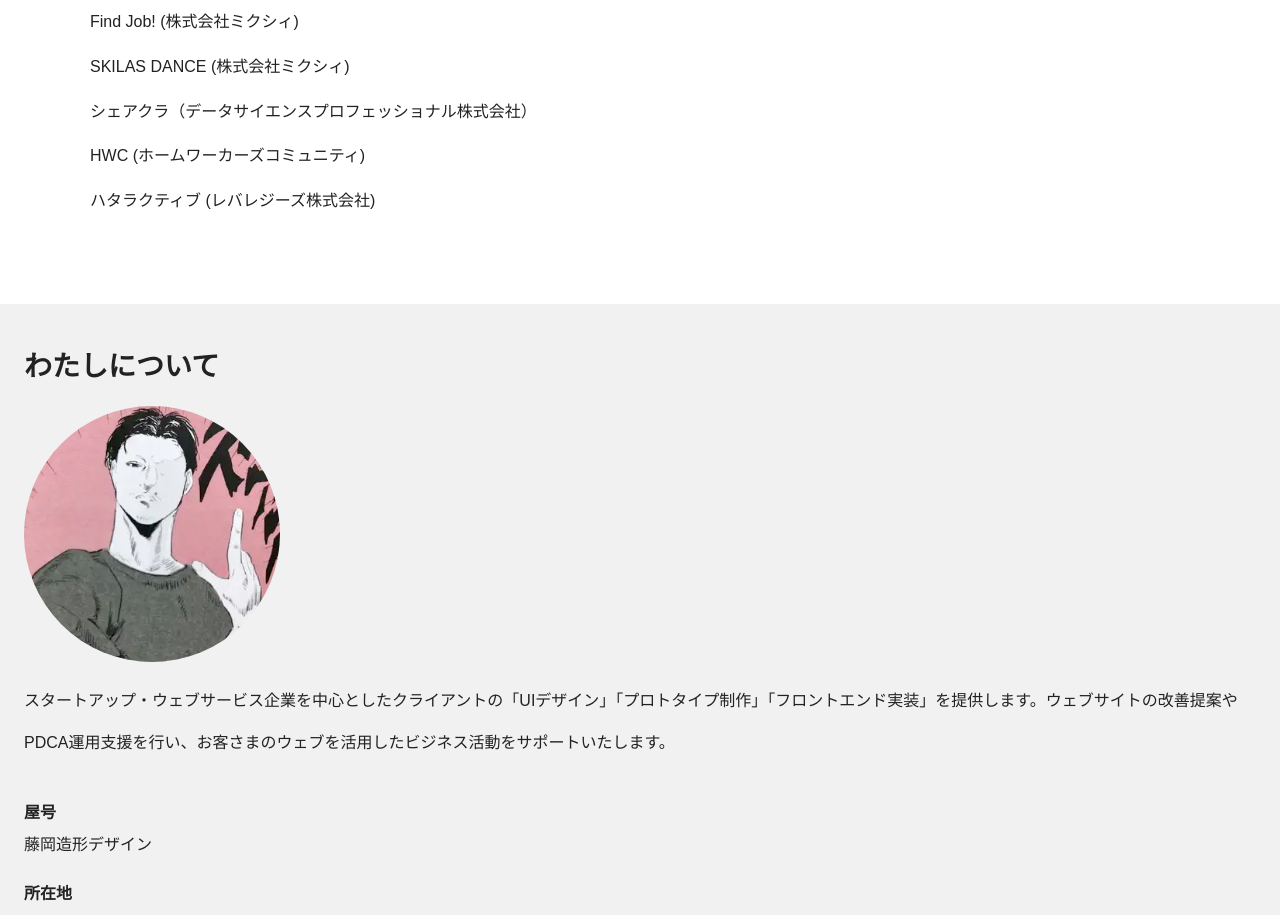
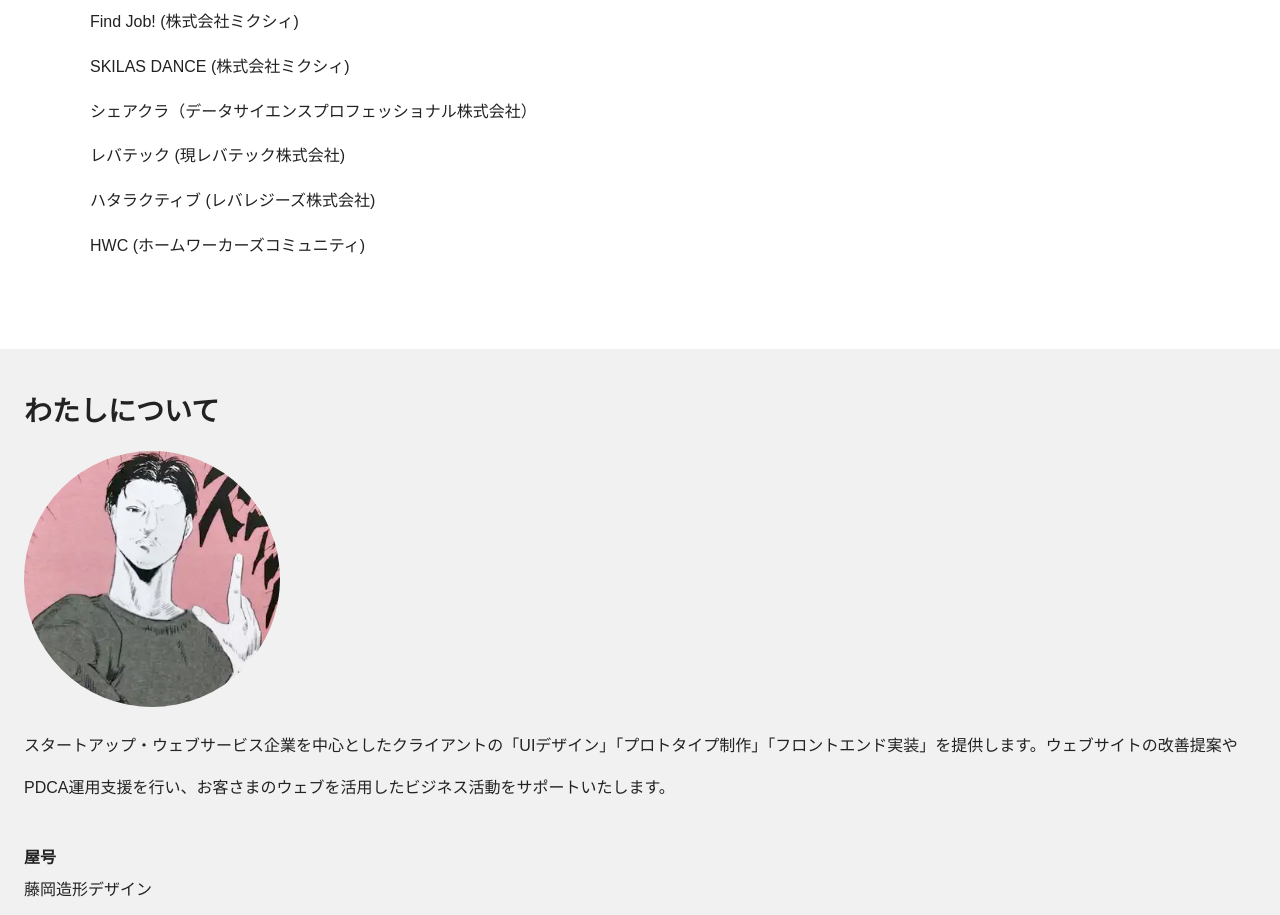
Before and after one commit to h-fujioka11/nextjs, a Next.js app: page / in a window 1280 px wide. Shown: the part 1640-2555 px from the top of the page. Built offline with nearby package versions, Linux system fonts and the light colour scheme.

Commit message:
fix_text

```diff
--- a/pages/index.js
+++ b/pages/index.js
@@ -63,8 +63,9 @@
                 <li>Find Job! (株式会社ミクシィ)</li>
                 <li>SKILAS DANCE (株式会社ミクシィ)</li>
                 <li>シェアクラ（データサイエンスプロフェッショナル株式会社）</li>
+                <li>レバテック (現レバテック株式会社)</li>
+                <li>ハタラクティブ (レバレジーズ株式会社)</li>
                 <li>HWC (ホームワーカーズコミュニティ)</li>
-                <li>ハタラクティブ (レバレジーズ株式会社)</li>
               </ul>
             </section>
           </Fade>
--- a/pages/works.js
+++ b/pages/works.js
@@ -59,8 +59,9 @@
                 <li>SKILAS DANCE (株式会社ミクシィ)</li>
                 <li>ストリートアカデミー (ストリートアカデミー株式会社)</li>
                 <li>シェアクラ（データサイエンスプロフェッショナル株式会社）</li>
+                <li>レバテック (現レバテック株式会社)</li>
+                <li>ハタラクティブ (レバレジーズ株式会社)</li>
                 <li>HWC (ホームワーカーズコミュニティ)</li>
-                <li>ハタラクティブ (レバレジーズ株式会社)</li>
               </ul>
             </section>
           </Fade>
```
